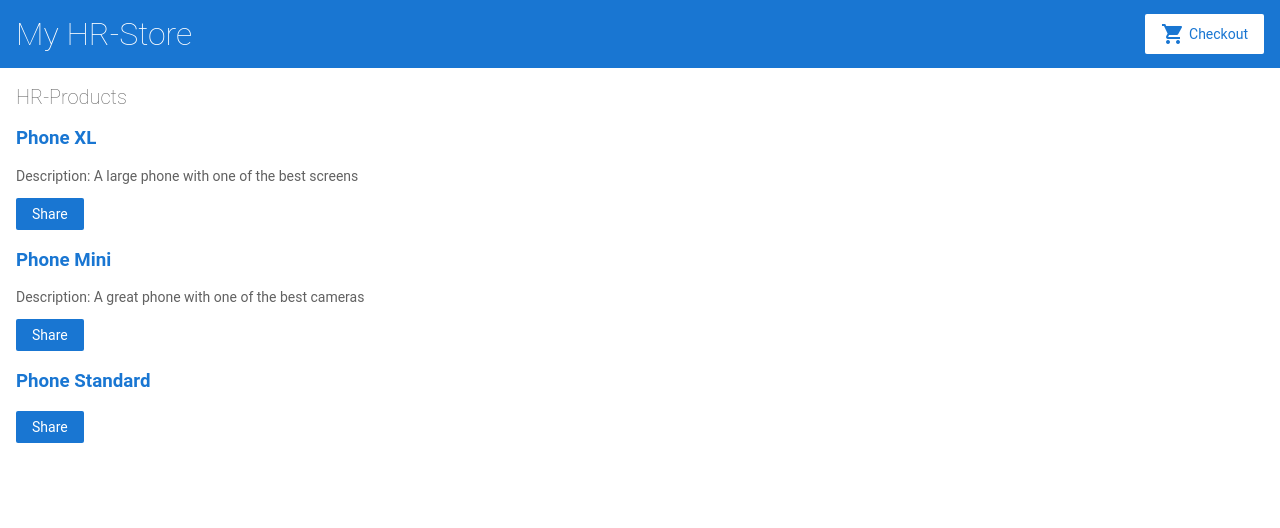
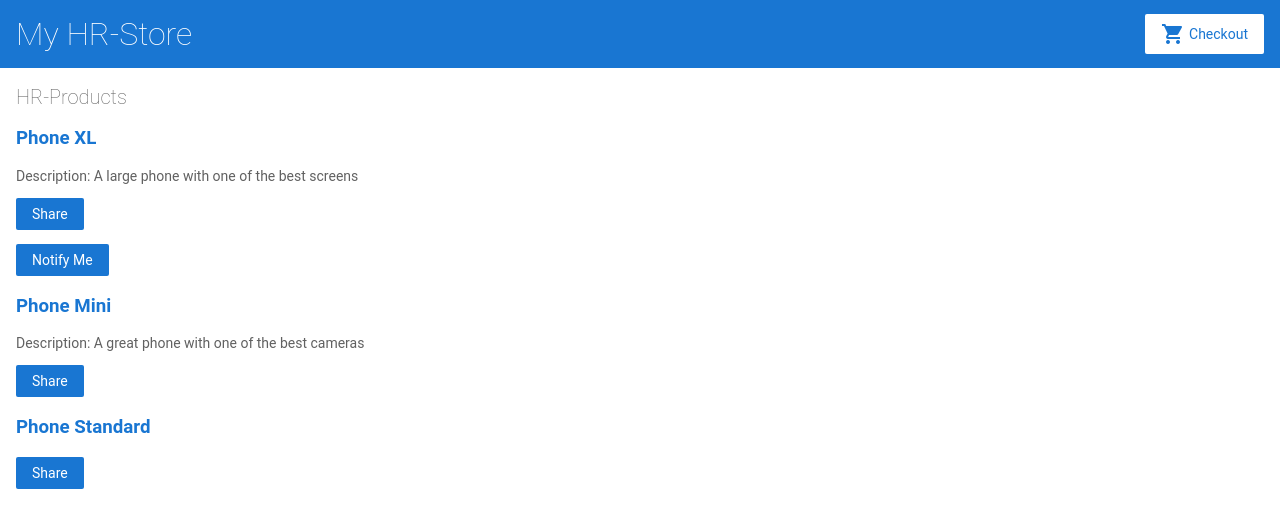
Before and after one commit to SteelBook/angular-vc6ki8, an Angular app: page / in a window 1280 px wide. Shown: the top 528 px of the page. Built offline with nearby package versions, Linux system fonts and the light colour scheme.

Commit message:
Pass data to a child component

```diff
--- a/src/app/app.module.ts
+++ b/src/app/app.module.ts
@@ -6,6 +6,7 @@
 import { AppComponent } from './app.component';
 import { TopBarComponent } from './top-bar/top-bar.component';
 import { ProductListComponent } from './product-list/product-list.component';
+import { ProductAlertsComponent } from './product-alerts/product-alerts.component';
 
 @NgModule({
   imports: [
@@ -18,7 +19,8 @@
   declarations: [
     AppComponent,
     TopBarComponent,
-    ProductListComponent
+    ProductListComponent,
+    ProductAlertsComponent
   ],
   bootstrap: [
     AppComponent
--- /dev/null
+++ b/src/app/product-alerts/product-alerts.component.html
@@ -0,0 +1,3 @@
+<p *ngIf="product.price > 700">
+  <button>Notify Me</button>
+</p>
--- /dev/null
+++ b/src/app/product-alerts/product-alerts.component.ts
@@ -0,0 +1,16 @@
+import { Component, OnInit } from '@angular/core';
+import { Input } from '@angular/core';
+
+@Component({
+  selector: 'app-product-alerts',
+  templateUrl: './product-alerts.component.html',
+  styleUrls: ['./product-alerts.component.css']
+})
+export class ProductAlertsComponent implements OnInit {
+  @Input() product;
+  constructor() { }
+
+  ngOnInit() {
+  }
+
+}
--- a/src/app/product-list/product-list.component.html
+++ b/src/app/product-list/product-list.component.html
@@ -23,4 +23,8 @@
     Share
   </button>
 
+  <app-product-alerts
+    [product]="product">
+  </app-product-alerts>
+
 </div>
```
Also changed, not shown: src/app/product-alerts/product-alerts.component.css (added).
